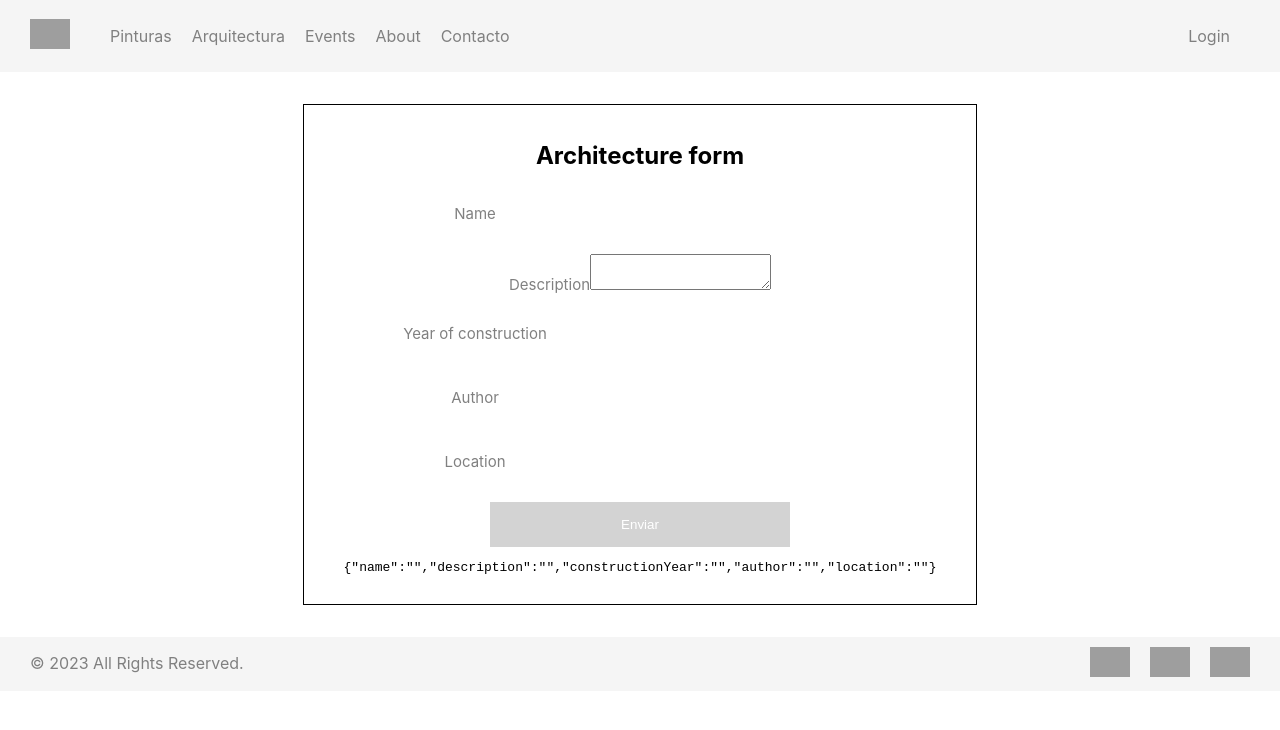
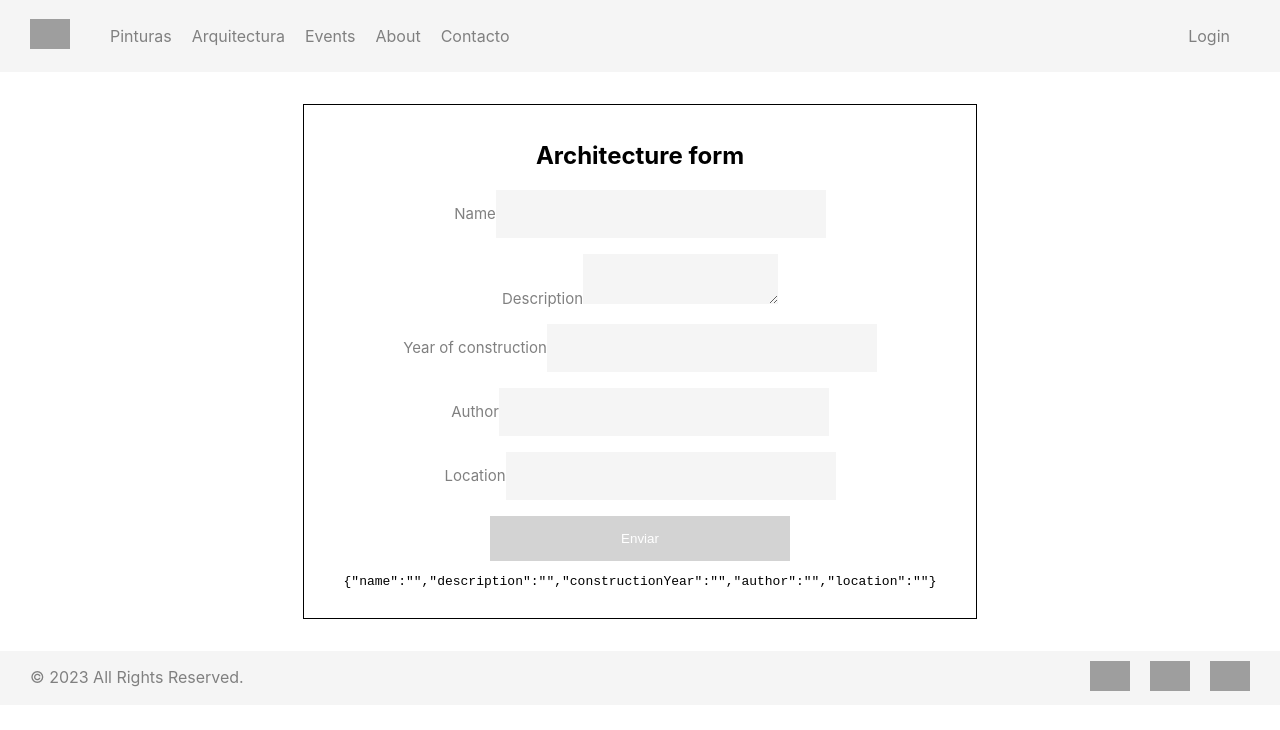
Before and after one commit to Arcajpsvg/galeria, a React (Create React App) app in the folder galeria/: page /archiprivate in a window 1280 px wide. Shown: the top 730 px of the page. Built offline with nearby package versions, Linux system fonts and the light colour scheme; grey boxes are pictures that could not be loaded.

Commit message:
Reestruct styles css for Forms

```diff
--- a/galeria/src/pages/dynamic/architecture/private/ArchiForm/ArchiForm.js
+++ b/galeria/src/pages/dynamic/architecture/private/ArchiForm/ArchiForm.js
@@ -1,6 +1,8 @@
 import { Component } from "react";
 import ValidatorArchitecture from "./validators/ValidatorFormArchitecture";
 import './ArchiForm.css';
+import '../../../styles/formstyles/FormStyles.css';
+
 export default class ArchiForm extends Component{
 
 constructor(props){
--- a/galeria/src/pages/dynamic/events/private/form-events/Form-events.css
+++ /dev/null
@@ -1,49 +0,0 @@
-#form {
-  background-color: whitesmoke;
-  padding: 10px 30px;
-  display: flex;
-  flex-direction: column;
-}
-
-input {
-  padding: 15px;
-  font-size: 16px;
-  border: none;
-}
-
-input:not(.number-input, .radio-input) {
-  width: 300px;
-}
-
-#date-input {
-  font-family: sans-serif;
-  color: gray;
-}
-
-.number-input {
-  width: 50px;
-  margin-right: 20px;
-}
-
-.radio-input {
-  margin-right: 10px;
-}
-
-label {
-  font-size: 15px;
-  color: gray;
-}
-
-button {
-  padding: 15px;
-  border: none;
-  background-color: lightgrey;
-  color: white;
-  width: 300px;
-  cursor: pointer;
-  transition: 0.3s;
-}
-
-button:hover {
-  background-color: #a03434;
-}
--- a/galeria/src/pages/dynamic/events/private/form-events/Form-events.js
+++ b/galeria/src/pages/dynamic/events/private/form-events/Form-events.js
@@ -1,6 +1,6 @@
 import { Component } from "react";
 import ValidatorFormEvents from "./validator/ValidatorFormEvents";
-import "./Form-events.css";
+import "../../../styles/formstyles/FormStyles.css";
 
 class FormEvents extends Component {
   constructor(props) {
--- a/galeria/src/pages/dynamic/paintings/private/form-paintings/FormPaintings.js
+++ b/galeria/src/pages/dynamic/paintings/private/form-paintings/FormPaintings.js
@@ -1,53 +1,49 @@
 import { Component } from "react";
 import ValidatorFormPaintings from "../form-paintings/validators-form-painting/Validator-form-Paintings";
+import "../../../styles/formstyles/FormStyles.css";
 
 class FormPaintings extends Component {
   constructor(props) {
     super(props);
     this.state = {
-      values:{
+      values: {
         id: 0,
         titulo: "",
         imagen: "",
-      autor:"",
+        autor: "",
         fecha: "",
         precio: 0,
         estilo: "",
       },
 
-    validations:
-            {
+      validations: {
         id: 0,
         titulo: "",
         imagen: "",
-              autor:"",
+        autor: "",
         fecha: "",
         precio: 0,
         estilo: "",
+      },
+    };
   }
-  }}
 
   events = [];
 
   handleChange = (e) => {
     const { name, value } = e.target;
-    this.setState(
-      {
-          values:{
+    this.setState({
+      values: {
         ...this.state.values,
-              [name]:value
-          }
-      }
-  );
+        [name]: value,
+      },
+    });
   };
-
-
 
   handleSubmit = (e) => {
     e.preventDefault();
     const isValid = this.validateAll();
-    if(!isValid)
-    {
+    if (!isValid) {
       return false;
     }
     const values = JSON.stringify(this.state);
@@ -62,11 +58,11 @@ class FormPaintings extends Component {
       id: 0,
       titulo: "",
       imagen: "",
-      autor:"",
+      autor: "",
       fecha: "",
       precio: 0,
       estilo: "",
-  }
+    };
     validations.id = this.validateId(titulo);
     validations.titulo = this.validateTitulo(titulo);
     validations.imagen = this.validateImagen(imagen);
@@ -75,72 +71,58 @@ class FormPaintings extends Component {
     validations.precio = this.validatePrecio(precio);
     validations.estilo = this.validateEstilo(estilo);
 
-
-    const validationmessages = Object.values(validations).filter(message => message.length > 0)
+    const validationmessages = Object.values(validations).filter(
+      (message) => message.length > 0
+    );
 
     const isValid = !validationmessages.length;
 
-    if(!isValid)
-    {
+    if (!isValid) {
       this.setState({
-            validations
+        validations,
       });
     }
     return isValid;
-}
+  };
   validateId = (id) => {
     const validatorId = new ValidatorFormPaintings(id);
     return validatorId
       .isNotEmpty("Obligatorio")
-              .isLength(0,50,"Error en la longitud")
-              .result
-}
-
-
+      .isLength(0, 50, "Error en la longitud").result;
+  };
 
   validateTitulo = (titulo) => {
     const validatorTitulo = new ValidatorFormPaintings(titulo);
     return validatorTitulo
       .isNotEmpty("Obligatorio")
-                .isLength(0,50,"Error en la longitud")
-                .result
-}
+      .isLength(0, 50, "Error en la longitud").result;
+  };
   validateImagen = (imagen) => {
     const validatorImagen = new ValidatorFormPaintings(imagen);
-    return validatorImagen
-                .isURL("Formato erroneo")
-                .result
-}
+    return validatorImagen.isURL("Formato erroneo").result;
+  };
 
   validateAutor = (autor) => {
     const validatorAutor = new ValidatorFormPaintings(autor);
     return validatorAutor
       .isNotEmpty("Obligatorio")
-              .isLength(0,50,"Error en la longitud")
-              .result
-}
+      .isLength(0, 50, "Error en la longitud").result;
+  };
 
   validateFecha = (fecha) => {
     const validatorFecha = new ValidatorFormPaintings(fecha);
-  return validatorFecha
-  .isFormat("Formato erroneo")
-              .result
-}
+    return validatorFecha.isFormat("Formato erroneo").result;
+  };
 
   validatePrecio = (precio) => {
     const validatorPrecio = new ValidatorFormPaintings(precio);
-    return validatorPrecio
-                .isEmail("Debe tener formato email")
-                .result
-}
+    return validatorPrecio.isEmail("Debe tener formato email").result;
+  };
   validateEstilo = (estilo) => {
     const validatorEstilo = new ValidatorFormPaintings(estilo);
-    return validatorEstilo
-                .isLength(2,10,"Longitud ente 2 y 10 caracteres")
-                .result
-}
-
-
+    return validatorEstilo.isLength(2, 10, "Longitud ente 2 y 10 caracteres")
+      .result;
+  };
 
   render() {
     const { titulo, imagen, autor, fecha, precio, estilo } = this.state.values;
@@ -149,7 +131,7 @@ validateEstilo = (estilo) => {
       imagen: imagenVal,
       autor: autorVal,
       fecha: fechaVal,
-      estilo:estiloVal,
+      estilo: estiloVal,
       precio: precioVal,
     } = this.state.validations;
     return (
@@ -236,7 +218,7 @@ validateEstilo = (estilo) => {
             <p>{precioVal}</p>
 
             <p>
-              <input type="submit" value="Enviar"/>
+              <input type="submit" value="Enviar" />
             </p>
           </form>
         </section>
--- /dev/null
+++ b/galeria/src/pages/dynamic/styles/formstyles/FormStyles.css
@@ -0,0 +1,56 @@
+#form {
+  padding: 10px 30px;
+  display: flex;
+  flex-direction: column;
+}
+
+input {
+  padding: 15px;
+  font-size: 16px;
+  border: none;
+  background-color: whitesmoke;
+}
+
+textarea {
+    background-color: whitesmoke;
+    border: none;
+    padding: 10px;
+}
+
+
+input:not(.number-input, .radio-input) {
+  width: 300px;
+}
+
+#date-input {
+  font-family: sans-serif;
+  color: gray;
+}
+
+.number-input {
+  width: 50px;
+  margin-right: 20px;
+}
+
+.radio-input {
+  margin-right: 10px;
+}
+
+label {
+  font-size: 15px;
+  color: gray;
+}
+
+button {
+  padding: 15px;
+  border: none;
+  background-color: lightgrey;
+  color: white;
+  width: 300px;
+  cursor: pointer;
+  transition: 0.3s;
+}
+
+button:hover {
+  background-color: #a03434;
+}
```
Lines whose indentation alone changed are shown as unchanged.
